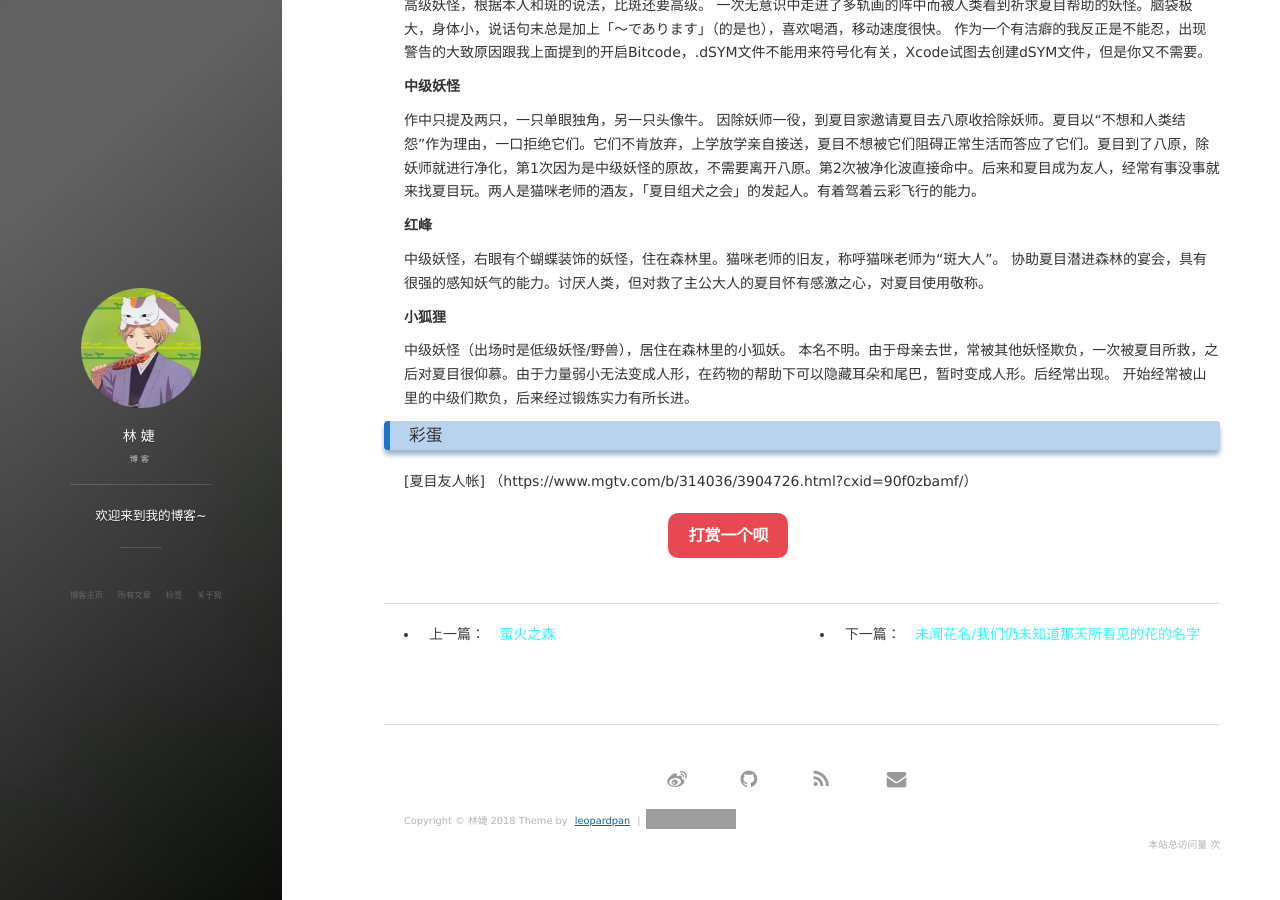
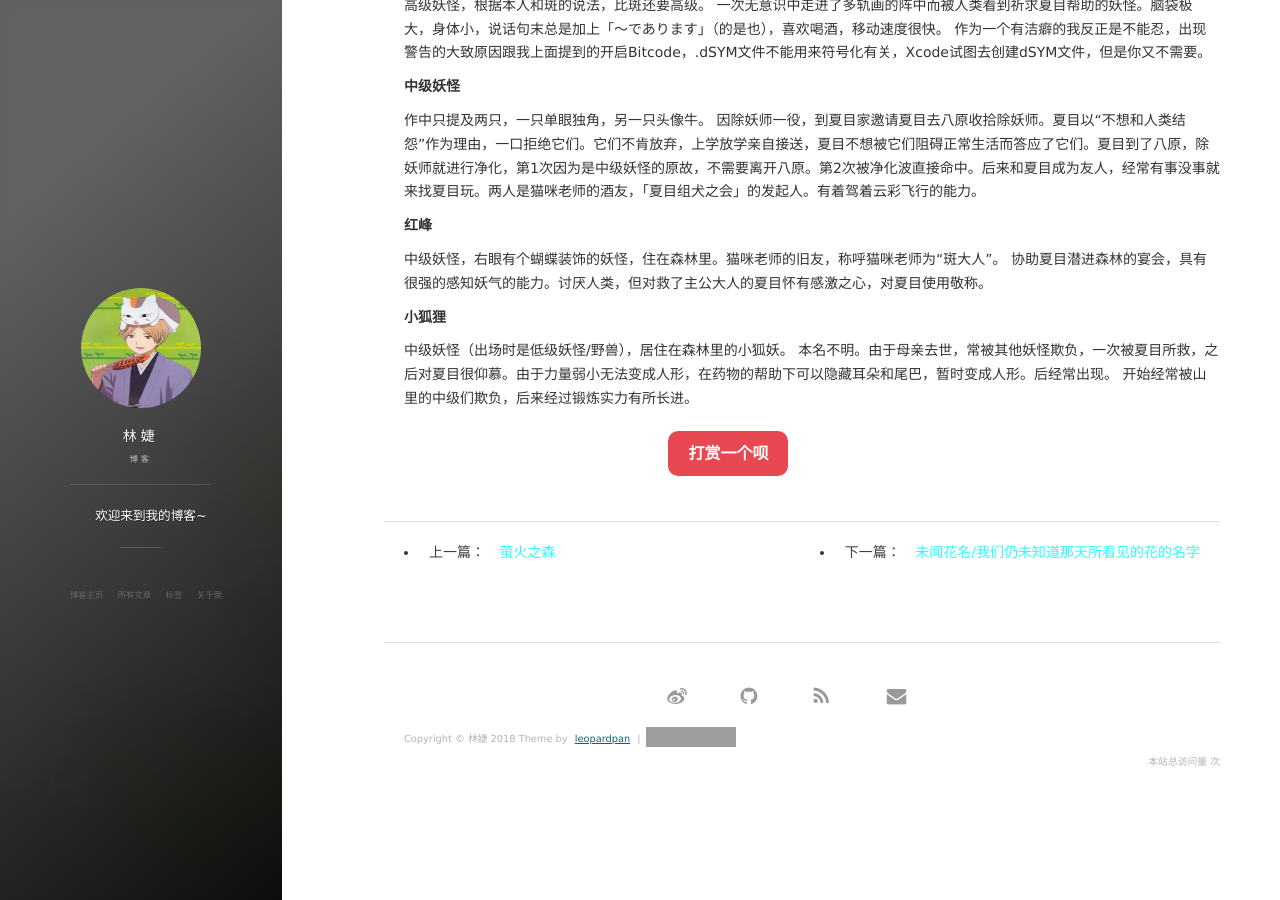
Before and after one commit to ywhlqm/L55J.github.io, a Jekyll site: the page built from _posts/2018-06-21-夏目友人帐.md, in a window 1280 px wide and 900 px high, scrolled down 2599 px. Built offline with Jekyll 4.4.1, drawn with Linux system fonts in a browser that asks for light colours; nearby versions of some CDN libraries; comment, search, counter and statistics services are not loaded; grey boxes are pictures that could not be loaded.

Commit message:
Update 2018-06-21-夏目友人帐.md

```diff
--- a/_posts/2018-06-21-夏目友人帐.md
+++ b/_posts/2018-06-21-夏目友人帐.md
@@ -102,7 +102,3 @@ tag: 治愈系
 中级妖怪（出场时是低级妖怪/野兽），居住在森林里的小狐妖。
 本名不明。由于母亲去世，常被其他妖怪欺负，一次被夏目所救，之后对夏目很仰慕。由于力量弱小无法变成人形，在药物的帮助下可以隐藏耳朵和尾巴，暂时变成人形。后经常出现。
 开始经常被山里的中级们欺负，后来经过锻炼实力有所长进。
-
-### 彩蛋
-
-[夏目友人帐] （https://www.mgtv.com/b/314036/3904726.html?cxid=90f0zbamf/）
```
